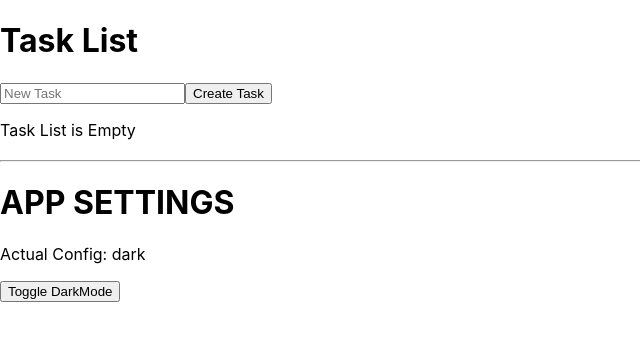
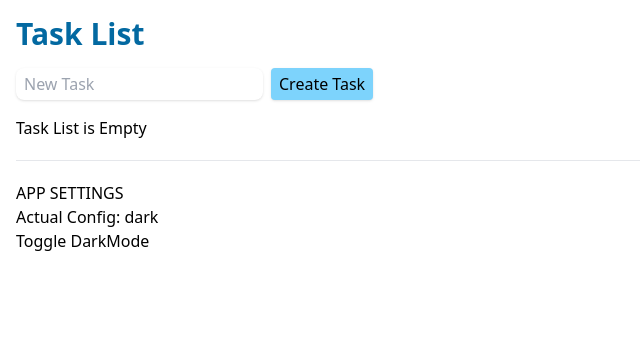
Before and after one commit to AlonsoYR/ReactJs_Avanzado, a React (Create React App) app in the folder 17-leccion/: page / in a window 1280 px wide. Shown: the top 340 px of the page, without its empty margins (0-640 px from the left). Built offline with nearby package versions, Linux system fonts and the light colour scheme.

Commit message:
Video 17 Avance

```diff
--- a/17-leccion/package.json
+++ b/17-leccion/package.json
@@ -36,6 +36,9 @@
     ]
   },
   "devDependencies": {
-    "@babel/plugin-proposal-private-property-in-object": "^7.21.11"
+    "@babel/plugin-proposal-private-property-in-object": "^7.21.11",
+    "autoprefixer": "^10.4.19",
+    "postcss": "^8.4.38",
+    "tailwindcss": "^3.4.3"
   }
 }
--- a/17-leccion/src/App.css
+++ /dev/null
@@ -1,38 +0,0 @@
-.App {
-  text-align: center;
-}
-
-.App-logo {
-  height: 40vmin;
-  pointer-events: none;
-}
-
-@media (prefers-reduced-motion: no-preference) {
-  .App-logo {
-    animation: App-logo-spin infinite 20s linear;
-  }
-}
-
-.App-header {
-  background-color: #282c34;
-  min-height: 100vh;
-  display: flex;
-  flex-direction: column;
-  align-items: center;
-  justify-content: center;
-  font-size: calc(10px + 2vmin);
-  color: white;
-}
-
-.App-link {
-  color: #61dafb;
-}
-
-@keyframes App-logo-spin {
-  from {
-    transform: rotate(0deg);
-  }
-  to {
-    transform: rotate(360deg);
-  }
-}
--- a/17-leccion/src/components/App.jsx
+++ b/17-leccion/src/components/App.jsx
@@ -29,7 +29,7 @@ const App = () => {
     };
 
     return (
-        <div className={`App ${dark ? "dark" : ""}`}>
+        <div className={`h-screen p-4 flex flex-col ${dark ? "dark" : ""}`}>
             <TaskList />
             <hr style={{ marginTop: 20, marginBottom: 20 }} />
             <Settings toggleDark={toggleDark} />
--- a/17-leccion/src/components/lists/TaskList.jsx
+++ b/17-leccion/src/components/lists/TaskList.jsx
@@ -16,8 +16,10 @@ const TaskList = () => {
    */
 
   const addNewTask = () => {
-    setTasklist([...tasklist, { task: newTask, completed: false}]);
-    setNewTask("");
+    if(newTask === "") return;
+      setTasklist([...tasklist, { task: newTask, completed: false}]);
+      setNewTask("");
+      return true;
   };
 
   /**
@@ -64,16 +66,19 @@ const TaskList = () => {
 
   return (
     <>
-      <h1>Task List</h1>
-      <div>
-        <input className="input"
+      <h1 className="text-3xl text-sky-700 font-semibold">Task List</h1>
+      <div className="my-4">
+        <input className="shadow py-1 px-2 rounded-lg outline-none transition-all
+          duration-300 focus:ring-2 mr-2"
           value={newTask}
           onKeyDown={insertNewItemOnEnterKey}
           onChange={editNewItem}
           placeholder="New Task"
           type="text"
         />
-        <button className= "btn" onClick={addNewTask}>Create Task</button>
+        <button className= "py-1 px-2 shadow rounded bg-sky-300 hover:bg-sky-400 hover:text-white transition"
+         onClick={addNewTask}>
+          Create Task</button>
       </div>
       {isTasksEmpty() ? (
         <p>Task List is Empty</p>
@@ -88,7 +93,9 @@ const TaskList = () => {
                 checked={item.completed}
                 onChange={ () => {}}
               />
-              {item.task}
+              <span className={`ml-2 text-gray-800 text-sm italic ${
+                item.completed && "line-through"
+              }`}>{item.task}</span>
             </li>
           ))}
         </ul>
--- a/17-leccion/src/index.css
+++ b/17-leccion/src/index.css
@@ -1,13 +1,3 @@
-body {
-  margin: 0;
-  font-family: -apple-system, BlinkMacSystemFont, 'Segoe UI', 'Roboto', 'Oxygen',
-    'Ubuntu', 'Cantarell', 'Fira Sans', 'Droid Sans', 'Helvetica Neue',
-    sans-serif;
-  -webkit-font-smoothing: antialiased;
-  -moz-osx-font-smoothing: grayscale;
-}
-
-code {
-  font-family: source-code-pro, Menlo, Monaco, Consolas, 'Courier New',
-    monospace;
-}
+@tailwind base;
+@tailwind components;
+@tailwind utilities;
--- a/17-leccion/src/index.js
+++ b/17-leccion/src/index.js
@@ -2,6 +2,7 @@
 import React from 'react';
 import ReactDOM from 'react-dom';
 import App from "./components/App";
+import "./index.css";
 
 ReactDOM.render(
   <React.StrictMode>
--- /dev/null
+++ b/17-leccion/tailwind.config.js
@@ -0,0 +1,8 @@
+/** @type {import('tailwindcss').Config} */
+module.exports = {
+  content: ["./src/**/*.{js,jsx,ts,tsx}",],
+  theme: {
+    extend: {},
+  },
+  plugins: [],
+}
```
Also changed, not shown: 17-leccion/src/App.js (deleted, +0 -25 lines), 1 other file (tests, documents, lock files or other folders).
